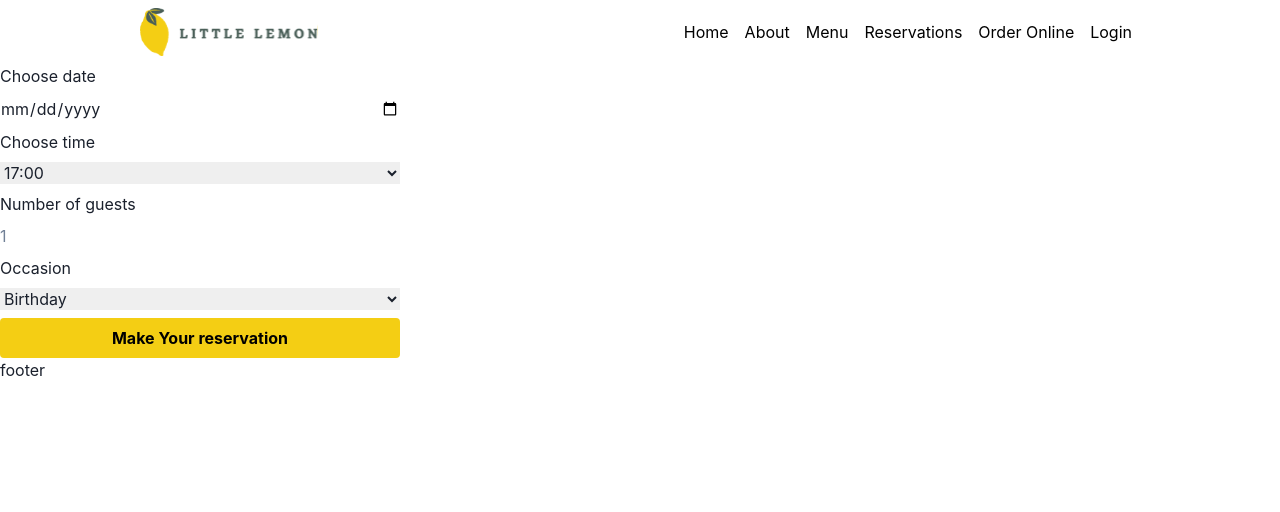
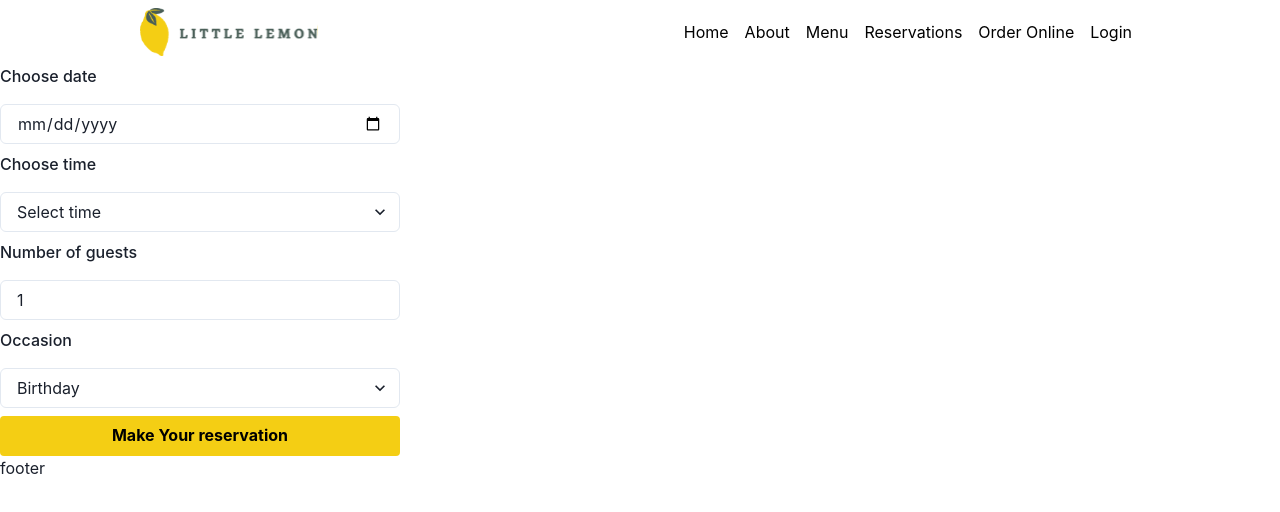
Before and after one commit to mflavel/portfolio, a React (Create React App) app in the folder little lemon capstone/little-lemon/: page /reservations in a window 1280 px wide. Shown: the top 512 px of the page. Built offline with nearby package versions, Linux system fonts and the light colour scheme.

Commit message:
booking page set up (not styled)

```diff
--- a/little lemon capstone/little-lemon/src/App.js
+++ b/little lemon capstone/little-lemon/src/App.js
@@ -1,4 +1,3 @@
-
 import './App.css';
 import Header from './Header';
 import Nav from './Nav';
@@ -9,6 +8,7 @@ import Menu from './Menu';
 import Reservations from './Reservations';
 import OrderOnline from './OrderOnline';
 import Login from './Login';
+import Conformation from './pages/Conformation';
 import { Routes, Route } from 'react-router-dom';
 import { ChakraProvider } from '@chakra-ui/react';
 
@@ -23,6 +23,7 @@ function App() {
           <Route path="/about" element={<About />} />
           <Route path="/menu" element={<Menu />} />
           <Route path="/reservations" element={<Reservations />} />
+          <Route path="/conformation" element={<Conformation />} />
           <Route path="/order-online" element={<OrderOnline />} />
           <Route path="/login" element={<Login />} />
         </Routes>
--- a/little lemon capstone/little-lemon/src/Reservations.js
+++ b/little lemon capstone/little-lemon/src/Reservations.js
@@ -1,34 +1,11 @@
-import React from "react";
-import Nav from "./Nav";
+import React, { useState, useEffect } from "react";
+import BookingForm from "./pages/BookingForm";
+
 
 const Reservation = () => {
     return (
         <>
-            <form style={{ display: 'grid', maxWidth: '400px', gap: '8px' }}>
-                <label htmlFor="res-date">Choose date</label>
-                <input type="date" id="res-date" />
-                <label htmlFor="res-time">Choose time</label>
-                <select id="res-time">
-                    <option>17:00</option>
-                    <option>18:00</option>
-                    <option>19:00</option>
-                    <option>20:00</option>
-                    <option>21:00</option>
-                    <option>22:00</option>
-                </select>
-                <label htmlFor="guests">Number of guests</label>
-                <input type="number" placeholder="1" min="1" max="10" id="guests" />
-                <label htmlFor="occasion">Occasion</label>
-                <select id="occasion">
-                    <option>Birthday</option>
-                    <option>Anniversary</option>
-                </select>
-                <input
-                    type="submit"
-                    value="Make Your reservation"
-                    style={{ backgroundColor: '#F4CE14', color: 'black', fontWeight: 'bold', padding: '8px', border: 'none', borderRadius: '4px', cursor: 'pointer' }}
-                />
-            </form>
+            <BookingForm />
         </>
     );
 };
--- /dev/null
+++ b/little lemon capstone/little-lemon/src/pages/BookingForm.js
@@ -0,0 +1,72 @@
+import React, { useState, useEffect } from "react";
+import { FormLabel, Input, Select, Button } from "@chakra-ui/react";
+import { useNavigate } from 'react-router-dom';
+
+
+const BookingForm = () => {
+    const [date, setDate] = useState('');
+    const [time, setTime] = useState('');
+    const [guests, setGuests] = useState(1);
+    const [occasion, setOccasion] = useState('Birthday');
+
+    const availableTimes = ['17:00', '18:00', '19:00', '20:00', '21:00', '22:00'];
+    const partyOccasion = ['Birthday', 'Anniversary', 'Other'];
+
+    //test to check object are being submitted
+    useEffect(() => {
+        console.log('Reservation state changed:', { date, time, guests, occasion });
+    }, [date, time, guests, occasion]);
+
+    const [clicked, setClicked] = useState(false);
+    const navigate = useNavigate();
+
+    const handleSubmit = (e) => {
+        e.preventDefault();
+        const payload = { date, time, guests, occasion };
+        console.log('Reservation submitted:', payload);
+        navigate('/conformation', { state: payload });
+    };
+
+    const buttonStyle = {
+        backgroundColor: clicked ? '#495E57' : '#F4CE14',
+        color: 'black',
+        fontWeight: 'bold',
+        padding: '8px',
+        border: 'none',
+        borderRadius: '4px',
+        cursor: 'pointer'
+    };
+
+    return (
+        <>
+            <form onSubmit={handleSubmit} style={{ display: 'grid', maxWidth: '400px', gap: '8px' }}>
+                <FormLabel htmlFor="res-date">Choose date</FormLabel>
+                <Input type="date" id="res-date" required value={date} onChange={(e) => setDate(e.target.value)} />
+                <FormLabel htmlFor="res-time">Choose time</FormLabel>
+                <Select id="res-time" placeholder="Select time" required value={time} onChange={(e) => setTime(e.target.value)}>
+                    {availableTimes.map((timeOption) => (
+                        <option key={timeOption} value={timeOption}>{timeOption}</option>
+                    ))}
+                </Select>
+                <FormLabel htmlFor="guests">Number of guests</FormLabel>
+                <Input type="number" placeholder="1" min="1" max="10" id="guests" value={guests} onChange={(e) => setGuests(e.target.value)} />
+                <FormLabel htmlFor="occasion">Occasion</FormLabel>
+                <Select id="occasion" value={occasion} onChange={(e) => setOccasion(e.target.value)}>
+                    {partyOccasion.map((partyOption) => (
+                        <option key={partyOption} value={partyOption}>{partyOption}</option>
+                    ))}
+                </Select>
+                <Button
+                    type="submit"
+                    style={buttonStyle}
+                    onClick={() => {
+                        setClicked(true);
+                        setTimeout(() => setClicked(false), 200);
+                    }}
+                >Make Your reservation</Button>
+            </form>
+        </>
+    );
+};
+
+export default BookingForm;
--- /dev/null
+++ b/little lemon capstone/little-lemon/src/pages/Conformation.js
@@ -0,0 +1,26 @@
+import React from 'react';
+import { useLocation } from 'react-router-dom';
+
+const Conformation = () => {
+    const { state } = useLocation();
+    const { date, time, guests, occasion } = state || {};
+
+    return (
+        <>
+            <h2>Reservation Confirmed</h2>
+            <p>Thank you — your reservation has been received.</p>
+            {state ? (
+                <div>
+                    <p><strong>Date:</strong> {date}</p>
+                    <p><strong>Time:</strong> {time}</p>
+                    <p><strong>Guests:</strong> {guests}</p>
+                    <p><strong>Occasion:</strong> {occasion}</p>
+                </div>
+            ) : (
+                <p>No reservation details were provided.</p>
+            )}
+        </>
+    );
+};
+
+export default Conformation;
```
Also changed, not shown: little lemon capstone/little-lemon/src/About.js (+4 -4 lines), little lemon capstone/little-lemon/src/images/restaurant.jpg (added), 1 other file (tests, documents, lock files or other folders). Lines whose indentation alone changed are shown as unchanged.
